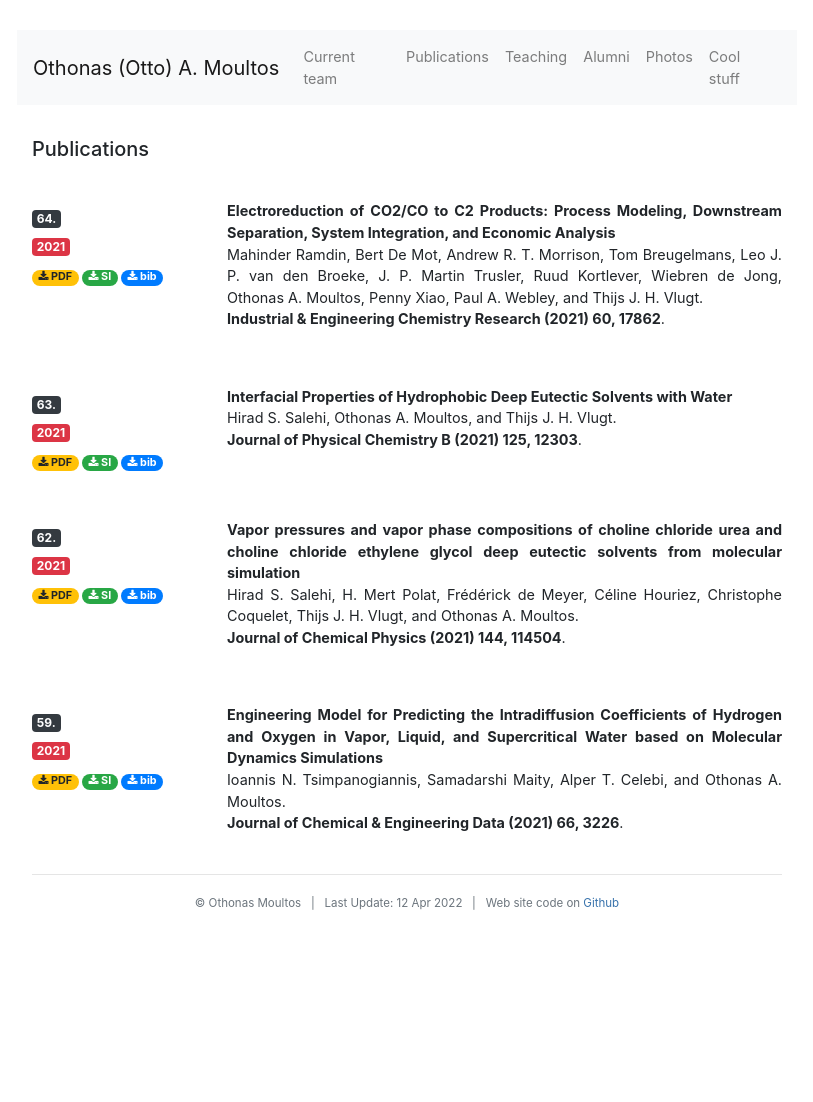
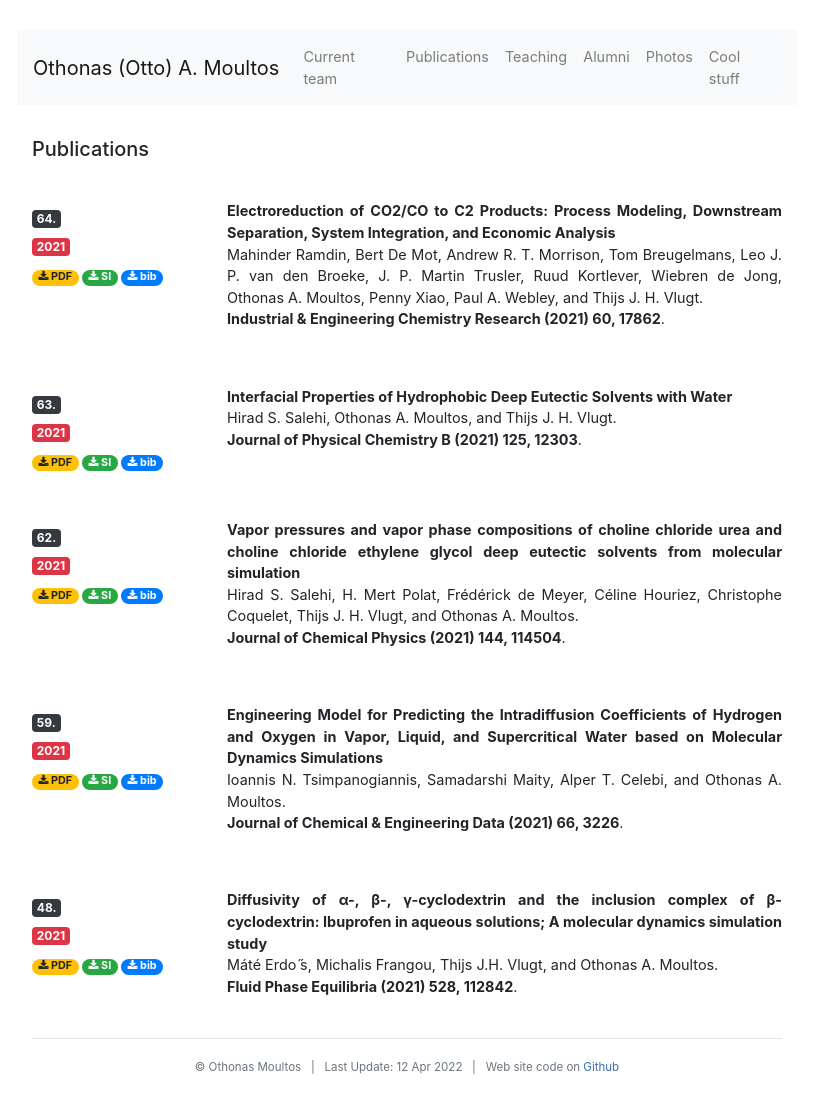
Before and after one commit to omoultosEthTuDelft/web, a Jekyll site: the page built from publications/index.md, in a window 1280 px wide. Shown: the whole page, without its empty margins (233-1046 px from the left). Built offline with Jekyll 4.4.1, drawn with Linux system fonts in a browser that asks for light colours; nearby versions of some CDN libraries; before the commit the page ends 938 px from its top, so only the background shows below that.

```diff
--- a/publications/index.md
+++ b/publications/index.md
@@ -32,7 +32,13 @@
     pdf: "assets/publications/59.Tsimpanogiannis_JCED_2021_66_3226.pdf",
     SI: "assets/publications/SI/59.Tsimpanogiannis_JCED_2021_66_3226_SI.pdf",
     bib: "assets/publications/bib/59.Tsimpanogiannis_JCED_2021_66_3226.bib"}
-
+  - { number: "48.", year: "2021",
+    title: "Diffusivity of α-, β-, γ-cyclodextrin and the inclusion complex of β-cyclodextrin: Ibuprofen in aqueous solutions; A molecular dynamics simulation study",
+    authors: "Máté Erdo ̋s, Michalis Frangou, Thijs J.H. Vlugt, and Othonas A. Moultos",
+    venue: "Fluid Phase Equilibria (2021) 528, 112842",
+    pdf: "assets/publications/48.Erdos_FPE_2021_528_112842.pdf",
+    SI: "assets/publications/SI/48.Erdos_FPE_2021_528_112842_SI.pdf",
+    bib: "assets/publications/bib/48.Erdos_FPE_2021_528_112842.bib"}
 
 ---
 
```
Also changed, not shown: cool/index.md (+1 -1 lines).
